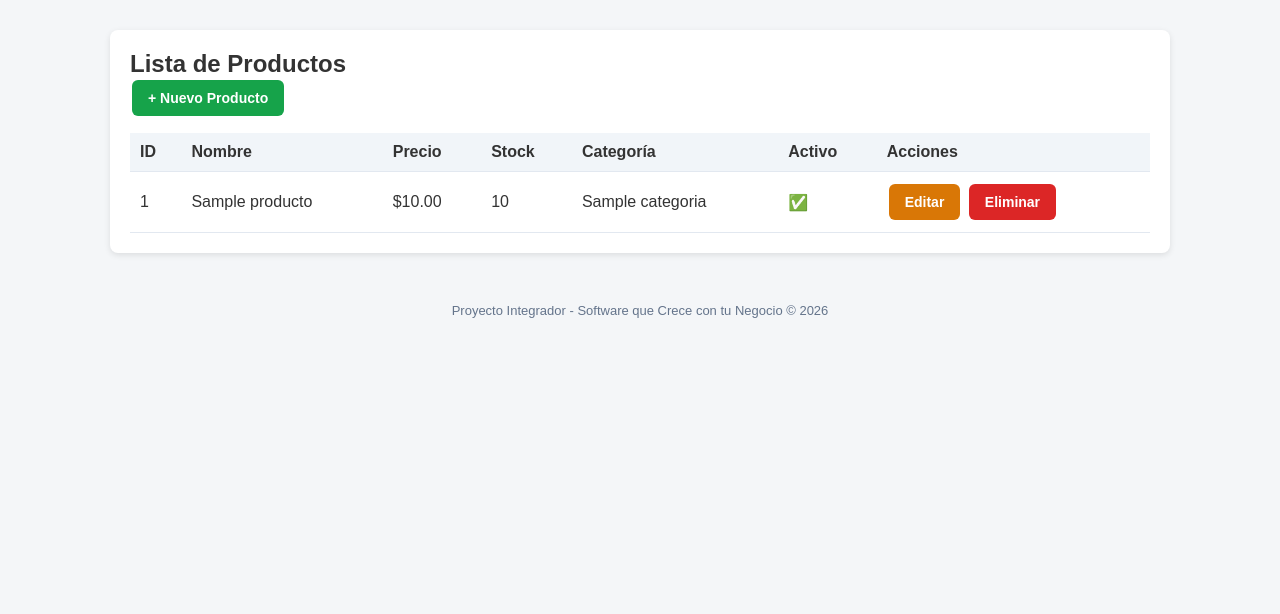
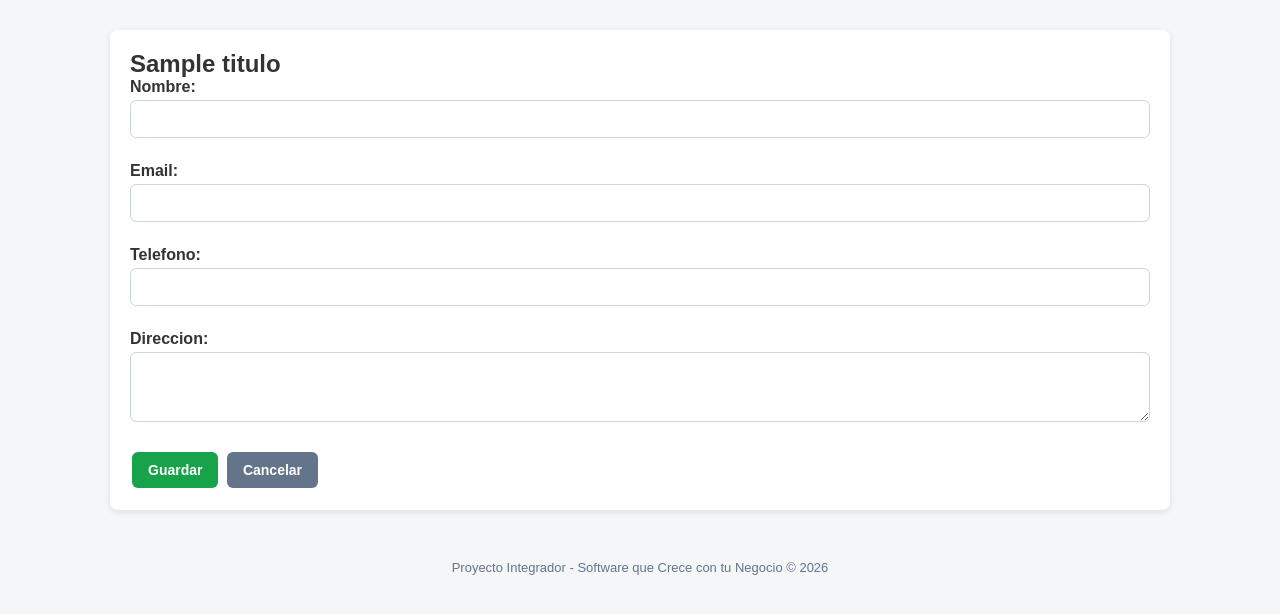
Before and after one commit to aeff101221mmcrlra0-dotcom/mi-negocio-django-fernanda, a Django app: template tienda/templates/tienda/clientes/lista.html in a window 1280 px wide. Shown: the part 56-670 px from the top of the page. Run offline with Django 5.2, Linux system fonts and the light colour scheme; tables that the repository leaves empty hold one stand-in row (values such as "Sample post"); the template is opened without the code that fills it: values that come from a table or form of the project are taken from there, most other values are stand-ins (such as "Sample title", 1, 10 or a date in 2020).

Commit message:
Lista corregida

```diff
--- a/tienda/templates/tienda/clientes/lista.html
+++ b/tienda/templates/tienda/clientes/lista.html
@@ -1,31 +1,13 @@
 {% extends 'base.html' %}
-{% block title %}Productos{% endblock %}
+{% block title %}{{ titulo }}{% endblock %}
 {% block content %}
 <div class="card">
-    <h2>Lista de Productos</h2>
-    <a href="{% url 'crear_producto' %}" class="btn btn-success">+ Nuevo Producto</a>
-    <table>
-        <thead>
-            <tr><th>ID</th><th>Nombre</th><th>Precio</th><th>Stock</th><th>Categoría</th><th>Activo</th><th>Acciones</th></tr>
-        </thead>
-        <tbody>
-            {% for producto in productos %}
-            <tr>
-                <td>{{ producto.id }}</td>
-                <td>{{ producto.nombre }}</td>
-                <td>${{ producto.precio }}</td>
-                <td>{{ producto.stock }}</td>
-                <td>{{ producto.categoria.nombre }}</td>
-                <td>{% if producto.activo %}✅{% else %}❌{% endif %}</td>
-                <td>
-                    <a href="{% url 'editar_producto' producto.pk %}" class="btn btn-warning">Editar</a>
-                    <a href="{% url 'eliminar_producto' producto.pk %}" class="btn btn-danger">Eliminar</a>
-                </td>
-            </tr>
-            {% empty %}
-            <tr><td colspan="7">No hay productos registrados.</td></tr>
-            {% endfor %}
-        </tbody>
-    </table>
+    <h2>{{ titulo }}</h2>
+    <form method="post">
+        {% csrf_token %}
+        {{ form.as_p }}
+        <button type="submit" class="btn btn-success">Guardar</button>
+        <a href="{% url 'lista_clientes' %}" class="btn btn-secondary">Cancelar</a>
+    </form>
 </div>
 {% endblock %}
```
